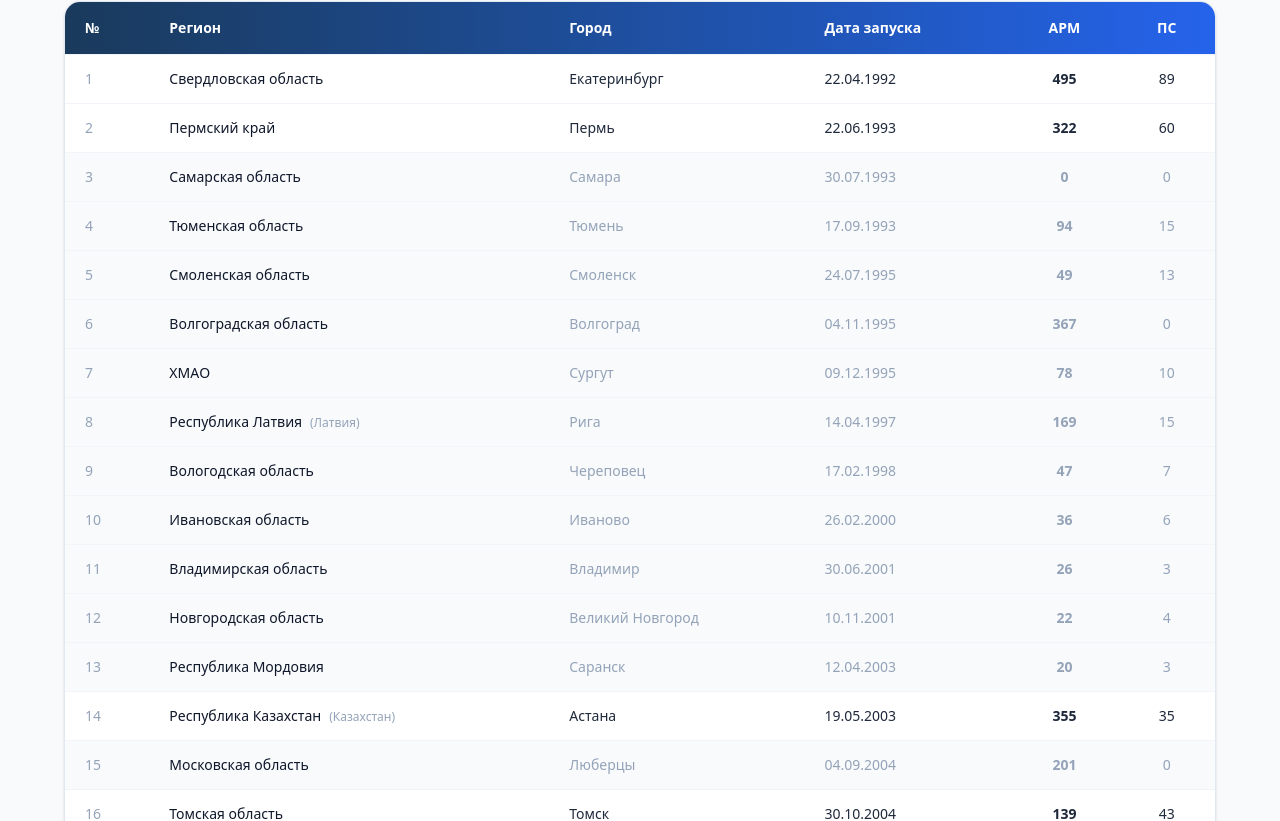
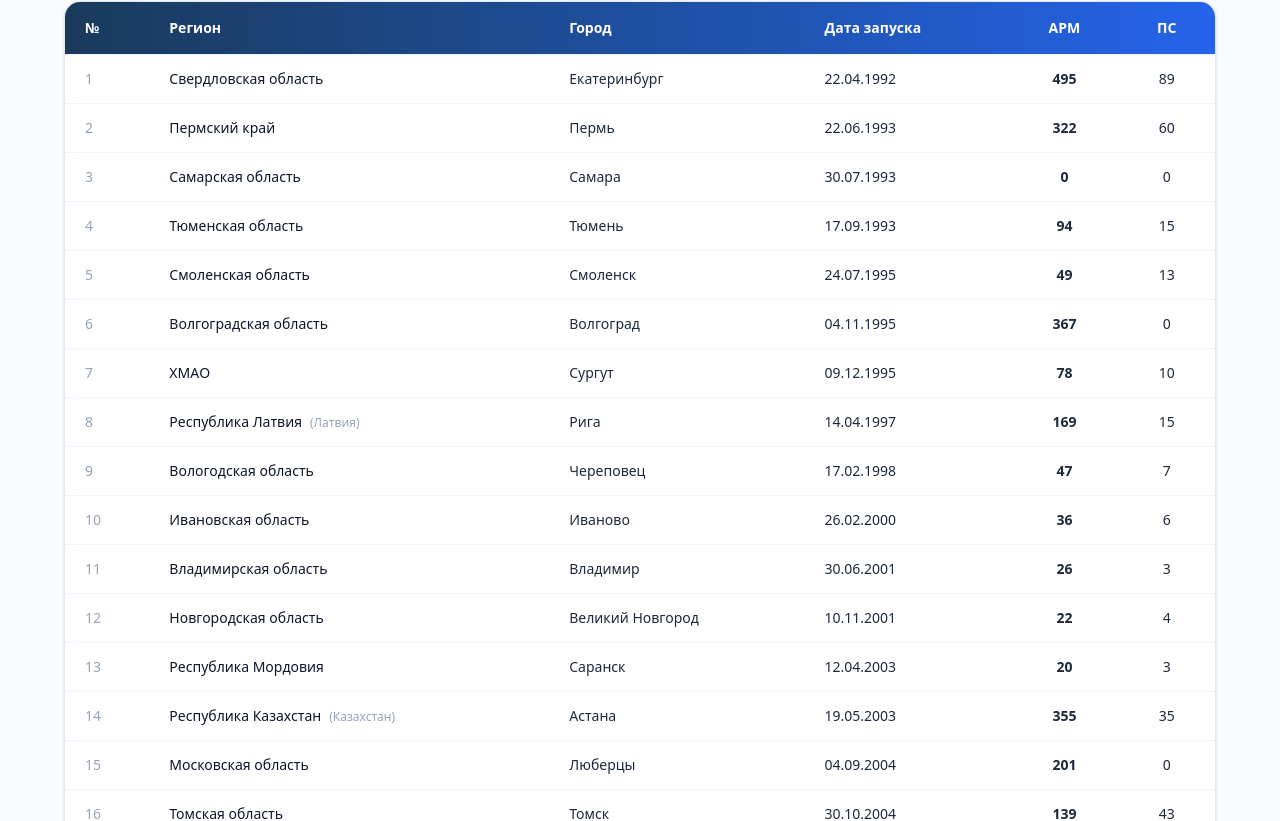
Before and after one commit to Bulka84/adis, a Next.js app: page /clients in a window 1280 px wide. Shown: the part 1079-1900 px from the top of the page. Built offline with nearby package versions, Linux system fonts and the light colour scheme.

Commit message:
Remove inactive region highlighting in chronology table — all rows same color
Co-Authored-By: Claude Sonnet 4.6 <noreply@anthropic.com>

```diff
--- a/src/app/clients/page.tsx
+++ b/src/app/clients/page.tsx
@@ -79,9 +79,7 @@ export default function ClientsPage() {
                 {regions.map((r, i) => (
                   <tr
                     key={r.id}
-                    className={`border-t border-gray-100 ${
-                      r.active ? "bg-white" : "bg-gray-50 text-gray-400"
-                    } hover:bg-blue-50/50 transition-colors`}
+                    className="border-t border-gray-100 bg-white hover:bg-blue-50/50 transition-colors"
                   >
                     <td className="px-5 py-3.5 text-gray-400">{i + 1}</td>
                     <td className="px-5 py-3.5 font-medium text-gray-900">
```
